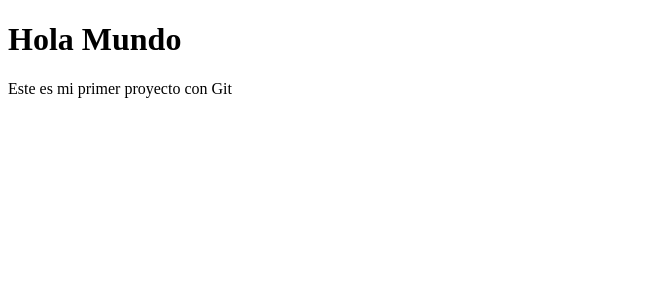
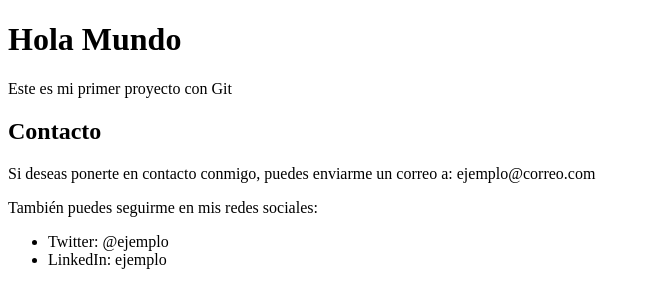
Before and after one commit to JuanGonzalezuy2024/mi-proyecto, a plain HTML site: page index.html in a window 1280 px wide. Shown: the whole page, without its empty margins (0-650 px from the left). Drawn offline with Linux system fonts and the light colour scheme.

Commit message:
feat: Agrega la seccion de contacto

```diff
--- a/index.html
+++ b/index.html
@@ -8,5 +8,13 @@
 <body>
     <h1>Hola Mundo</h1>
     <p>Este es mi primer proyecto con Git</p>
+
+    <h2>Contacto</h2>
+    <p>Si deseas ponerte en contacto conmigo, puedes enviarme un correo a: ejemplo@correo.com</p>
+    <p>También puedes seguirme en mis redes sociales:</p>
+    <ul>
+        <li>Twitter: @ejemplo</li>
+        <li>LinkedIn: ejemplo</li>
+    </ul>
 </body>
 </html>
```
